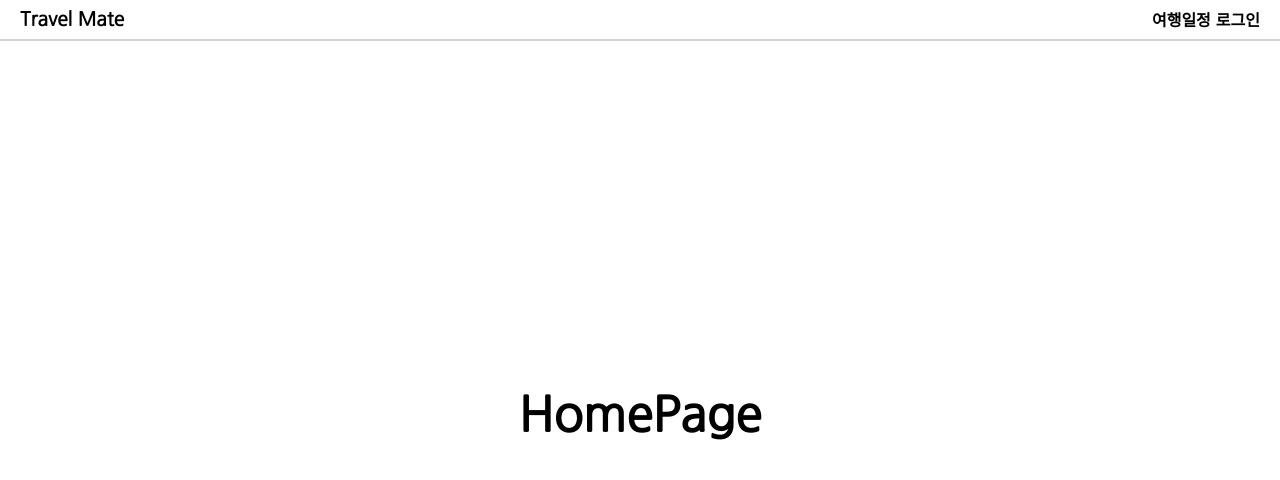
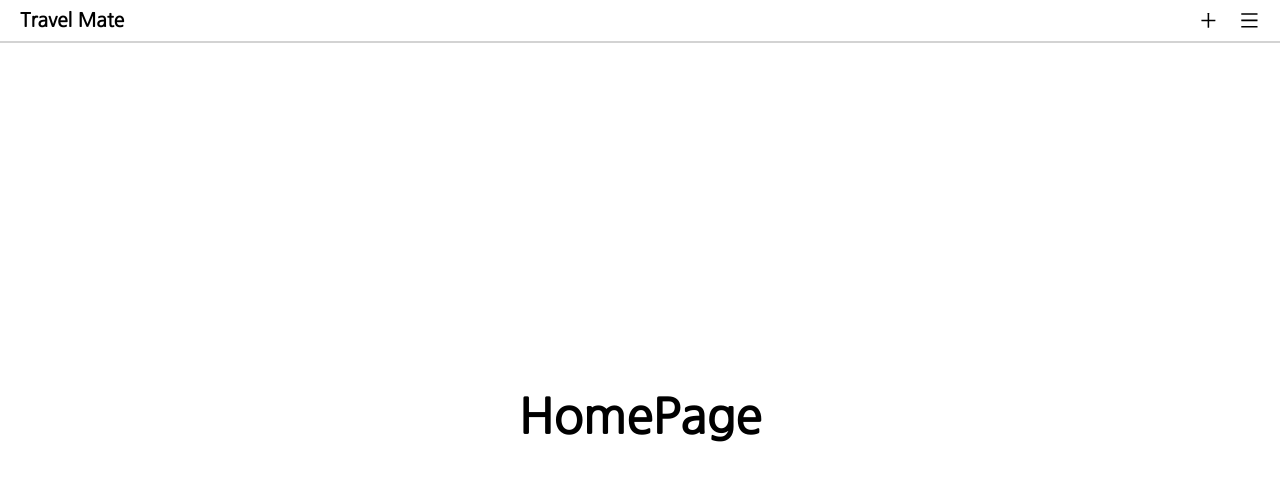
Before and after one commit to hyeon9782/travel-mate, a React (Vite) app: page / in a window 1280 px wide. Shown: the top 480 px of the page. Built offline with nearby package versions, Linux system fonts and the light colour scheme.

Commit message:
feat: header 수정

```diff
--- a/src/components/common/icons.ts
+++ b/src/components/common/icons.ts
@@ -4,6 +4,7 @@ import {
   AiOutlineArrowLeft,
   AiOutlinePlus,
   AiOutlineSearch,
+  AiOutlineMenu,
 } from "react-icons/ai";
 export const PlusIcon = AiOutlinePlus;
 
@@ -14,3 +15,5 @@ export const ArrowLeftIcon = AiOutlineArrowLeft;
 export const ArrowRightIcon = AiOutlineArrowRight;
 
 export const SearchIcon = AiOutlineSearch;
+
+export const MenuIcon = AiOutlineMenu;
--- a/src/components/layout/Header.tsx
+++ b/src/components/layout/Header.tsx
@@ -1,5 +1,6 @@
-import { Link, useLocation } from "react-router-dom";
+import { Link, useLocation, useNavigate } from "react-router-dom";
 import styled from "styled-components";
+import { MenuIcon, PlusIcon } from "../common/icons";
 
 const menu = [
   {
@@ -14,6 +15,7 @@ const menu = [
 
 const Header = () => {
   const location = useLocation();
+  const navigate = useNavigate();
   const isPlanPath =
     location.pathname === "/plan" || location.pathname === "/login";
   if (isPlanPath) {
@@ -24,13 +26,17 @@ const Header = () => {
       <Logo>
         <Link to={"/"}>Travel Mate</Link>
       </Logo>
-      <Nav>
+      {/* <Nav>
         {menu.map((item, index) => (
           <li key={index}>
             <Link to={item.href}>{item.text}</Link>
           </li>
         ))}
-      </Nav>
+      </Nav> */}
+      <IconBox>
+        <PlusIcon onClick={() => navigate("/plan")} />
+        <MenuIcon />
+      </IconBox>
     </HeaderBlock>
   );
 };
@@ -48,6 +54,12 @@ const Logo = styled.div`
   font-size: 1.2rem;
 `;
 
+const IconBox = styled.div`
+  display: flex;
+  gap: 20px;
+  font-size: 1.3rem;
+`;
+
 const Nav = styled.ul`
   display: flex;
   font-size: 1rem;
```
